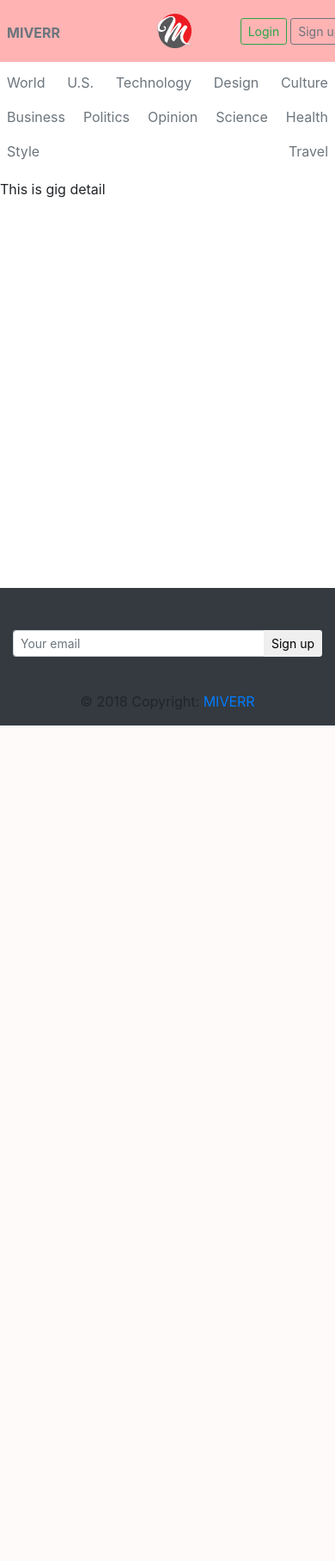
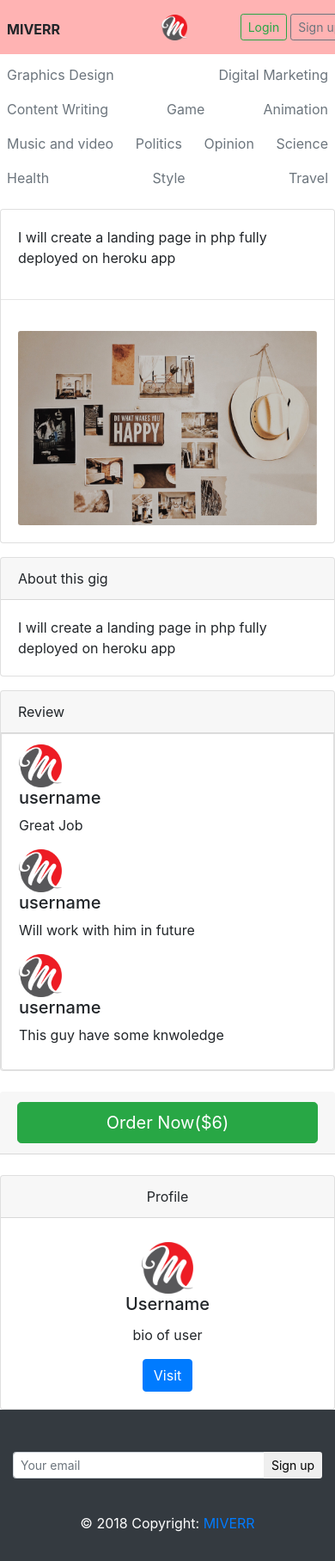
Before and after one commit to mayank6/miverr, a Django app: template miverr/templates/gig_detail.html in a window 390 px wide; the page is wider, and only the part inside the window is pictured. Shown: that part at 86% size. Before the commit the page ends 844 px from the top of that part, so only its background shows below. Run offline with Django 3.2, Linux system fonts and the light colour scheme; the template is opened without the code that fills it, so the values that code supplies are empty; parts of the project's set-up code (start-up, migrations or seed data) failed here and were passed over; some libraries are stand-ins or nearby versions.

Commit message:
Gig detail page

```diff
--- a/miverr/templates/base.html
+++ b/miverr/templates/base.html
@@ -15,18 +15,21 @@
       overflow-x: hidden;
     }
       .img1{
-        height:40px;
-        width:40px;}
+        height:30px;
+        width:30px;}
       .bg-light{
         background-color: #ffb3b3!important;
       }
       .footer {
-  position: absolute;
+  position: relative;
   right: 0;
   bottom: 0;
   left: 0;
   background-color: #efefef;
   text-align: center;
+}
+.navsticky{
+  position: fixed;
 }
     </style>
   </head>
@@ -35,7 +38,7 @@
     <header class="blog-header py-3 bg-light">
         <div class="row flex-nowrap justify-content-between align-items-center">
           <div class="col-4 pt-1 ml-2" >
-            <a class="text-muted" href="#"><b>MIVERR</b></a>
+            <b>MIVERR</b>
           </div>
           <div class="col-4 text-center">
             <img src="{% static 'img/logo.png' %}" class="fluid img1"  alt="">
@@ -62,14 +65,14 @@
         </div>
       </header>
 
-    <div class="nav-scroller py-1 mb-2">
+    <div class="nav-scroller py-1 mb-2 ">
         <nav class="nav d-flex justify-content-between">
-          <a class="p-2 text-muted" href="#">World</a>
-          <a class="p-2 text-muted" href="#">U.S.</a>
-          <a class="p-2 text-muted" href="#">Technology</a>
-          <a class="p-2 text-muted" href="#">Design</a>
-          <a class="p-2 text-muted" href="#">Culture</a>
-          <a class="p-2 text-muted" href="#">Business</a>
+          <a class="p-2 text-muted" href="#">Graphics Design</a>
+          <a class="p-2 text-muted" href="#">Digital Marketing</a>
+          <a class="p-2 text-muted" href="#">Content Writing</a>
+          <a class="p-2 text-muted" href="#">Game</a>
+          <a class="p-2 text-muted" href="#">Animation</a>
+          <a class="p-2 text-muted" href="#">Music and video</a>
           <a class="p-2 text-muted" href="#">Politics</a>
           <a class="p-2 text-muted" href="#">Opinion</a>
           <a class="p-2 text-muted" href="#">Science</a>
@@ -82,23 +85,18 @@
     {% block body %}
     {% endblock %}
 <div class='footer'>
-<footer class="page-footer font-small bg-dark pt-4 sticky">
+<footer class="page-footer font-small bg-dark pt-4">
 
-    <!-- Footer Elements -->
+
     <div class="container">
 
-      <!--Grid row-->
+
       <div class="row">
 
-        <!--Grid column-->
+
         <div class="col-md-6 mb-4">
 
-          <!-- Form -->
-
         </div>
-        <!--Grid column-->
-
-        <!--Grid column-->
         <div class="col-md-6 mb-4">
 
           <form class="input-group">
@@ -115,8 +113,8 @@
       <!--Grid row-->
 
     </div>
-    <div class="footer-copyright text-center py-3">© 2018 Copyright:
-      <a href="">MIVERR</a>
+    <div class="footer-copyright text-center py-3"><p style=color:white;>© 2018 Copyright:
+      <a href="">MIVERR</a></p>
     </div>
   </footer>
     <script src="https://code.jquery.com/jquery-3.2.1.slim.min.js" integrity="sha384-KJ3o2DKtIkvYIK3UENzmM7KCkRr/rE9/Qpg6aAZGJwFDMVNA/GpGFF93hXpG5KkN" crossorigin="anonymous"></script>
--- a/miverr/templates/gig_detail.html
+++ b/miverr/templates/gig_detail.html
@@ -1,5 +1,68 @@
 {% extends 'base.html' %}
+{% load static %}
+{% block body %}
+<div class="row">
+  <div class="col-md-8">
+    <div class="card card-default mt-1 ">
+      <div class="card-body">I will create a landing page in php fully deployed on heroku app</div><hr>
+      <div class="card-body"><img src="{% static 'img/home.jpg' %}" class="img-responsive card-img" alt=""></div>
+    </div>
+  <div class="card card-default mt-3 mb-3">
+    <div class="card-header">About this gig </div>
+    <div class="card-body"><p class="card-text">I will create a landing page in php fully deployed on heroku app  </p></div>
+</div>
 
-{% block body %}
-  <p>This is gig detail</p>
+
+<div class="card card-default mt-3 mb-3">
+<div class="card-header">
+  Review
+</div>
+<ul class="list-group-item list-group-flush">
+<div class="row">
+  <div class="col-md-1">
+    <img src="{% static 'img/logo.png' %}" style="height:50px; width:50px;" class="img-circle card-img center-block" alt="">
+  </div>
+  <div class="col-md-11">
+    <h5>username</h5>
+    <p>Great Job</p>
+  </div>
+  <div class="col-md-1">
+    <img src="{% static 'img/logo.png' %}" style="height:50px; width:50px;" class="img-circle card-img center-block" alt="">
+  </div>
+  <div class="col-md-11">
+    <h5>username</h5>
+    <p>Will work with him in future</p>
+  </div>
+  <div class="col-md-1">
+    <img src="{% static 'img/logo.png' %}" style="height:50px; width:50px;" class="img-circle card-img center-block" alt="">
+  </div>
+  <div class="col-md-11">
+    <h5>username</h5>
+    <p>This guy have some knwoledge</p>
+  </div>
+
+</div>
+
+</ul>
+</div>
+
+  </div>
+<div class="col-md-4 mt-2">
+  <div class="card-header">
+    <a href="#" class="btn btn-lg btn-success btn-block">Order Now($6)</a>
+</div>
+    <div class="card text-center mt-4">
+        <div class="card-header">
+          Profile
+        </div>
+        <div class="card-body mt-2">
+          <img src="{% static 'img/logo.png' %}" style="height:60px; width:60px;" class="center-block img-circle" alt="">
+          <h5 class="card-title">Username</h5>
+          <p class="card-text">bio of user</p>
+          <a href="#" class="btn btn-primary">Visit</a>
+        </div>
+</div>
+
+</div>
+</div>
 {% endblock %}
--- a/miverr/users/forms.py
+++ b/miverr/users/forms.py
@@ -11,7 +11,6 @@ class CustomUserCreationForm(UserCreationForm):
         fields = ('username' ,'first_name','last_name','email')
 
 class CustomUserChangeForm(UserChangeForm):
-
     class Meta:
         model = CustomUser
         fields = UserChangeForm.Meta.fields
```
Also changed, not shown: miverr/templates/home.html (+22 -11 lines), miverr/static/img/home.jpg (added).
